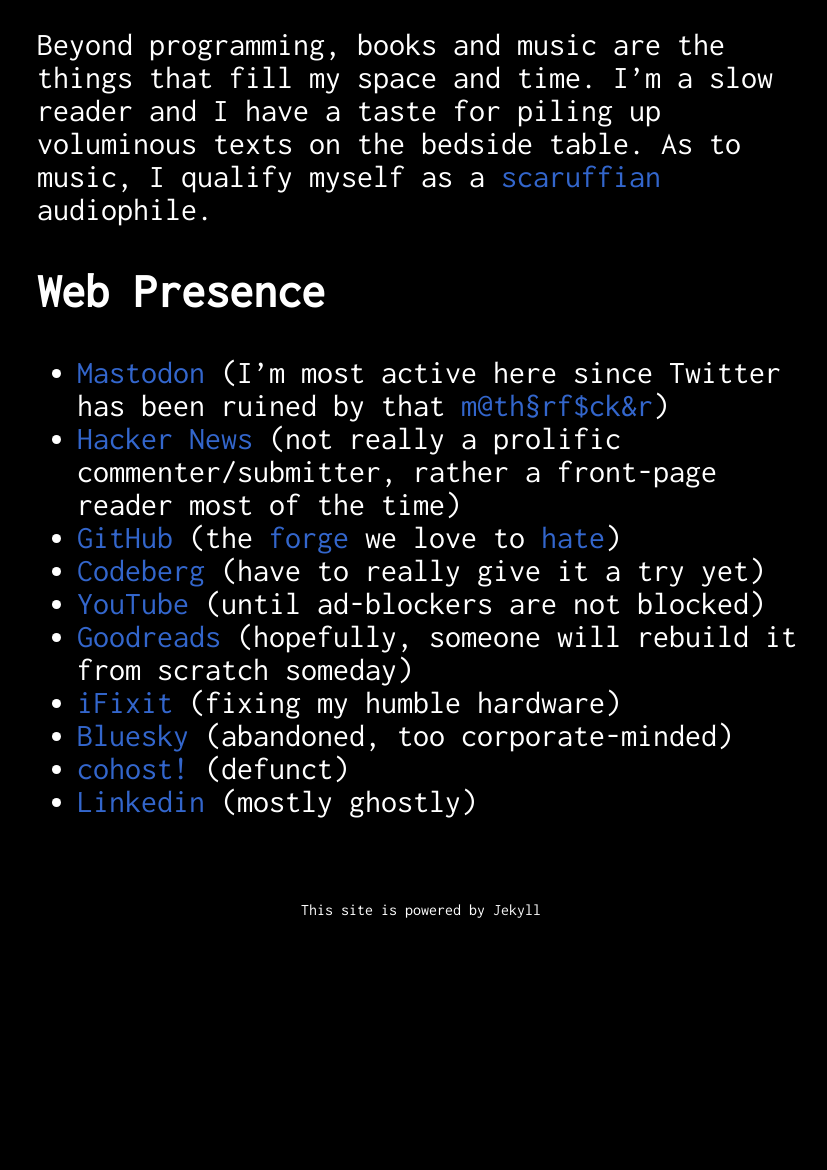
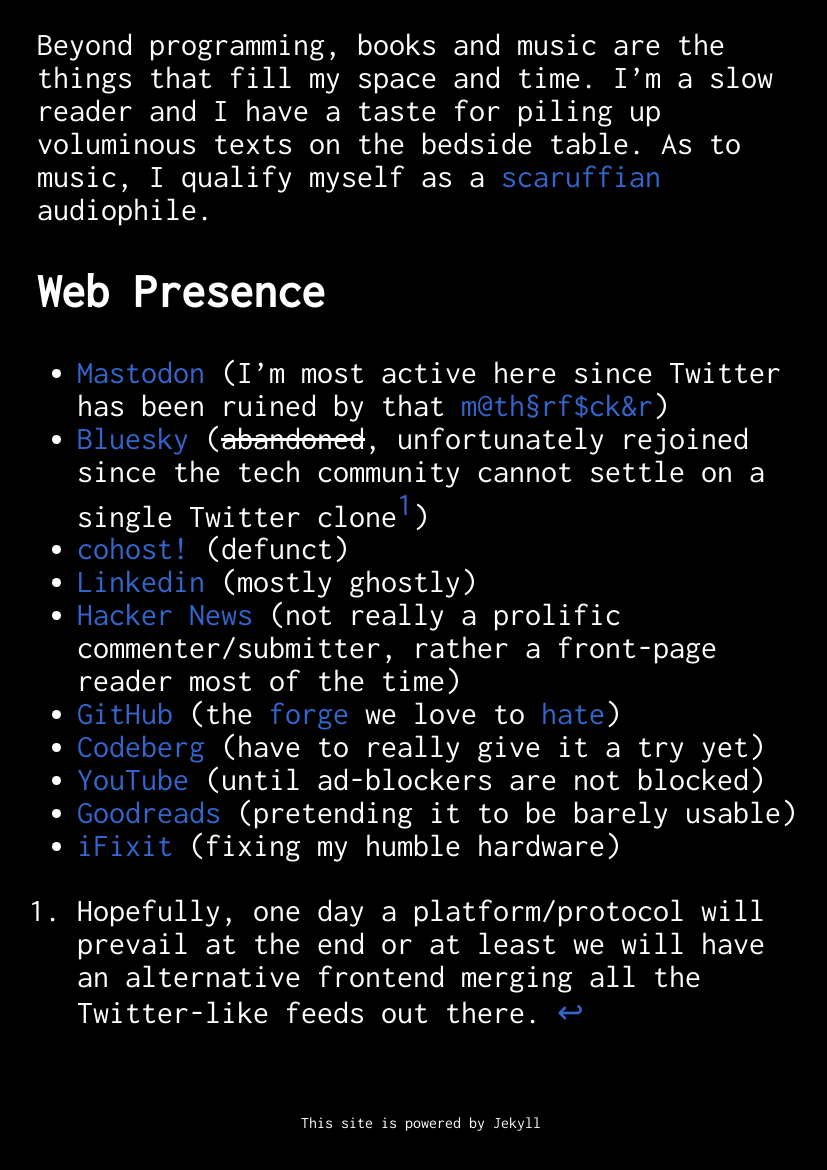
Before and after one commit to giulianopz/giulianopz.github.io, a Jekyll site: the page built from about.md, in a window 1280 px wide and 1400 px high, scrolled down 2760 px, cut to the strip 223-1393 px from the top of the window. Shown: the whole strip, without its empty margins (219-1046 px from the left). Built offline with Jekyll 4.4.1, drawn with Linux system fonts in a browser that asks for light colours; nearby versions of some CDN libraries; before the commit the page ends 3947 px from its top, so only the background shows below that.

Commit message:
Re-enable bsky

```diff
--- a/about.md
+++ b/about.md
@@ -42,12 +42,14 @@
 ## Web Presence
 
 - [Mastodon](https://hachyderm.io/web/@giulianopz) (I'm most active here since Twitter has been ruined by that [m@th§rf$ck&r](https://www.theverge.com/c/23972308/twitter-x-death-tweets-history-elon-musk))
+- [Bluesky](https://bsky.app/profile/giulianopz.bsky.social) (~~abandoned~~, unfortunately rejoined since the tech community cannot settle on a single Twitter clone[^1])
+- [cohost!](https://cohost.org/gpz?page=0) (defunct)
+- [Linkedin](https://www.linkedin.com/in/giuliano-panzironi/) (mostly ghostly)
 - [Hacker News](https://news.ycombinator.com/user?id=giulianopz) (not really a prolific commenter/submitter, rather a front-page reader most of the time)
 - [GitHub](https://github.com/giulianopz) (the [forge](https://en.wikipedia.org/wiki/Forge_(software)) we love to [hate](https://sfconservancy.org/GiveUpGitHub/))
 - [Codeberg](https://codeberg.org/giulianopz) (have to really give it a try yet)
 - [YouTube](https://www.youtube.com/channel/UCXwUDnol9_Sk8XOfQWo13Iw) (until ad-blockers are not blocked)
-- [Goodreads](https://www.goodreads.com/user/show/168807725-giuliano-panzironi) (hopefully, someone will rebuild it from scratch someday)
+- [Goodreads](https://www.goodreads.com/user/show/168807725-giuliano-panzironi) (pretending it to be barely usable)
 - [iFixit](https://www.ifixit.com/User/3323023/Giuliano+Panzironi) (fixing my humble hardware)
-- [Bluesky](https://bsky.app/profile/giulianopz.bsky.social) (abandoned, too corporate-minded)
-- [cohost!](https://cohost.org/gpz?page=0) (defunct)
-- [Linkedin](https://www.linkedin.com/in/giuliano-panzironi/) (mostly ghostly)
+
+[^1]: Hopefully, one day a platform/protocol will prevail at the end or at least we will have an alternative frontend merging all the Twitter-like feeds out there.
```
